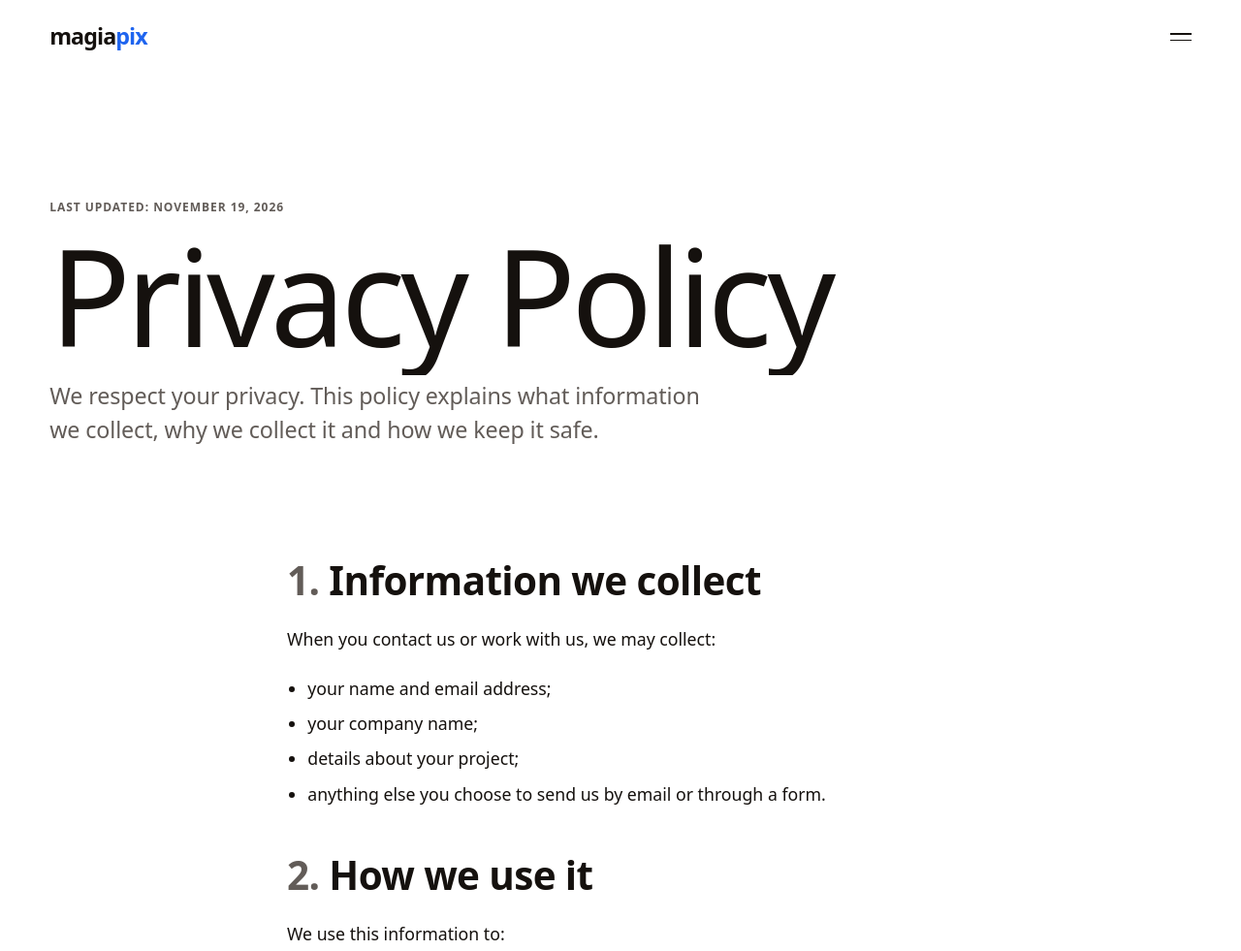
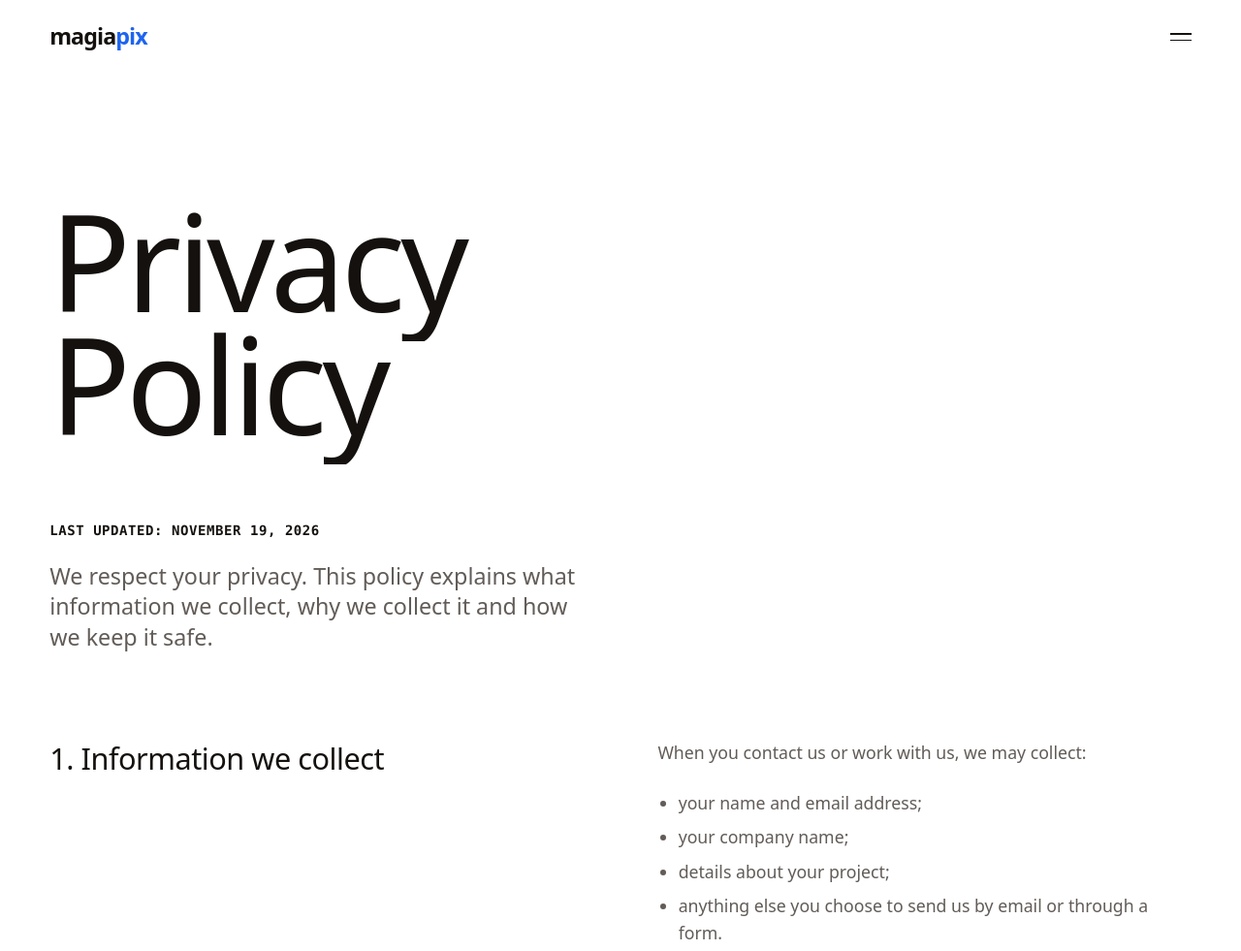
Before and after one commit to magiapixx/magiapixwebsite, an Astro site: page /privacy-policy in a window 1280 px wide. Shown: the top 981 px of the page at 97% size. Built offline with nearby package versions, Linux system fonts and the light colour scheme; Astro itself is replaced by a stand-in of ours; a web font is replaced by a local one.

Commit message:
style(legal): two-column editorial layout for terms and privacy
Big two-line title, mono "Last updated" label and a narrow intro; on desktop
each numbered section heading sits left with its text in the right column.

Co-Authored-By: Claude Opus 5.5 <noreply@anthropic.com>

```diff
--- a/src/layouts/LegalLayout.astro
+++ b/src/layouts/LegalLayout.astro
@@ -1,25 +1,60 @@
 ---
-// Halaman hukum (Terms & Conditions, Privacy Policy): judul, tanggal pembaruan, pengantar, lalu bagian bernomor.
+// Halaman hukum (Terms & Conditions, Privacy Policy), mengikuti referensi editorial: judul besar dua baris,
+// tanggal pembaruan bergaya mono, pengantar sempit di kiri, lalu tiap bagian dua kolom (judul bernomor
+// di kiri, isi di kanan).
 import BaseLayout from './BaseLayout.astro';
 interface Props { title: string; description: string; updated: string; intro: string }
 const { title, description, updated, intro } = Astro.props;
 ---
 <BaseLayout title={title} description={description}>
-  <section class="page-head" data-mood="night" style="padding-bottom:0"><div class="wrap">
-    <p class="type-label muted" data-intro>Last updated: {updated}</p>
-    <h1 class="type-hero" style="margin-top:20px" data-split>{title}</h1>
-    <p class="type-lead muted legal-intro" data-intro>{intro}</p>
+  <section class="page-head legal-head" data-mood="night"><div class="wrap">
+    <h1 class="type-hero legal-title" data-split>{title}</h1>
+    <p class="legal-updated" data-intro>Last updated: {updated}</p>
+    <p class="legal-intro" data-intro>{intro}</p>
   </div></section>
   <section class="sec" data-mood="night" style="padding-top:0"><div class="wrap">
-    <article class="prose legal"><slot /></article>
+    <article class="legal"><slot /></article>
   </div></section>
 </BaseLayout>
 
 <style>
-  .legal-intro { max-width: 52ch; margin-top: 24px; }
-  /* Nomor bagian dibuat otomatis dari urutan h2 */
-  .legal { counter-reset: legal; }
-  .legal :global(h2) { counter-increment: legal; }
-  .legal :global(h2)::before { content: counter(legal) ". "; color: var(--color-muted); }
-  .legal :global(a) { text-decoration: underline; text-underline-offset: 3px; }
+  .legal-head { padding-bottom: clamp(48px, 7vw, 120px); }
+  /* Judul selalu pecah menjadi dua baris ("Terms &" / "Conditions", "Privacy" / "Policy") */
+  .legal-title { max-width: 8ch; line-height: 0.92; }
+  .legal-updated {
+    margin-top: clamp(48px, 6vw, 96px);
+    font-family: ui-monospace, SFMono-Regular, Menlo, Consolas, monospace;
+    font-size: var(--text-sm);
+    font-weight: 600;
+    letter-spacing: 0.04em;
+    text-transform: uppercase;
+  }
+  .legal-intro { max-width: 34rem; margin-top: 20px; font-size: var(--text-lg); line-height: 1.35; color: var(--color-muted); }
+
+  /* Dua kolom tanpa pembungkus per bagian: h2 selalu di kolom kiri dan memulai baris baru, semua isi
+     setelahnya mengalir di kolom kanan. Nomor bagian dibuat otomatis dari urutan h2. */
+  .legal { display: grid; grid-template-columns: 1fr; row-gap: 14px; counter-reset: legal; max-width: none; }
+  .legal :global(h2) {
+    grid-column: 1;
+    counter-increment: legal;
+    font-size: var(--text-xl);
+    line-height: 1.25;
+    letter-spacing: -0.015em;
+    font-weight: 500;
+  }
+  .legal :global(h2)::before { content: counter(legal) ". "; }
+  .legal :global(h2:not(:first-child)) { margin-top: clamp(48px, 6vw, 96px); }
+  .legal > :global(:not(h2)) { grid-column: 1; }
+  .legal :global(p), .legal :global(ul) { color: var(--color-muted); font-size: var(--text-base); line-height: 1.55; }
+  .legal :global(strong) { color: var(--color-fg); font-weight: 600; }
+  .legal :global(ul) { list-style: disc; padding-left: 1.2em; display: grid; gap: 8px; }
+  .legal :global(a) { color: var(--color-fg); text-decoration: underline; text-underline-offset: 3px; }
+
+  @media (min-width: 1024px) {
+    .legal { grid-template-columns: 1fr 1fr; column-gap: clamp(40px, 6vw, 120px); }
+    .legal > :global(:not(h2)) { grid-column: 2; }
+    /* Isi pertama sebuah bagian sejajar dengan judulnya */
+    .legal :global(h2:not(:first-child) + *) { margin-top: clamp(48px, 6vw, 96px); }
+    .legal :global(p) { text-align: justify; hyphens: auto; }
+  }
 </style>
```
